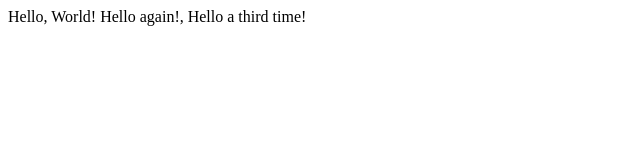
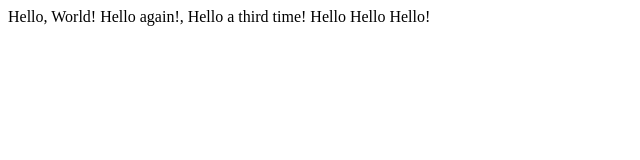
Before and after one commit to coolmj999/Web-App-Development, a plain HTML site: page hello.html in a window 1280 px wide. Shown: the whole page, without its empty margins (0-640 px from the left). Drawn offline with Linux system fonts and the light colour scheme.

Commit message:
testing conflicts

```diff
--- a/hello.html
+++ b/hello.html
@@ -5,6 +5,6 @@
     <title>My webpage!</title>
   </head>
   <body>
-    Hello, World! Hello again!, Hello a third time!
+    Hello, World! Hello again!, Hello a third time! Hello Hello Hello!
   </body>
 </html>
```
